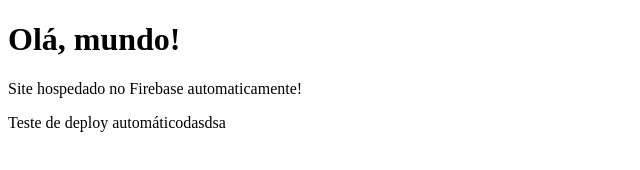
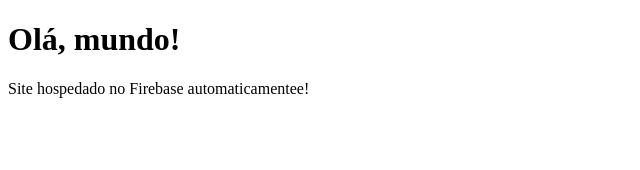
Before and after one commit to nathanrgdsamazon/acessos-banco, a plain HTML site: page public/index.html in a window 1280 px wide. Shown: the whole page, without its empty margins (0-640 px from the left). Drawn offline with Linux system fonts and the light colour scheme.

Commit message:
Update index.html

```diff
--- a/public/index.html
+++ b/public/index.html
@@ -6,7 +6,6 @@
 </head>
 <body>
   <h1>Olá, mundo!</h1>
-  <p>Site hospedado no Firebase automaticamente!</p>
-  Teste de deploy automáticodasdsa
+  <p>Site hospedado no Firebase automaticamentee!</p>
 </body>
 </html>
```
